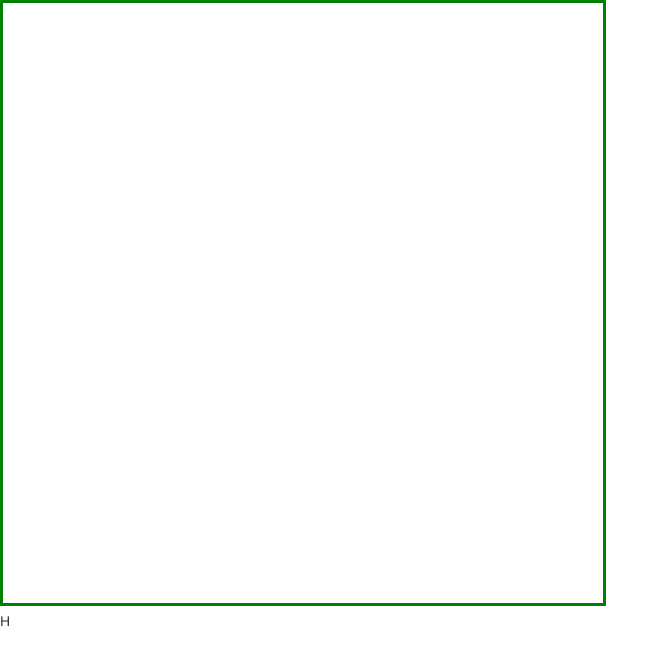
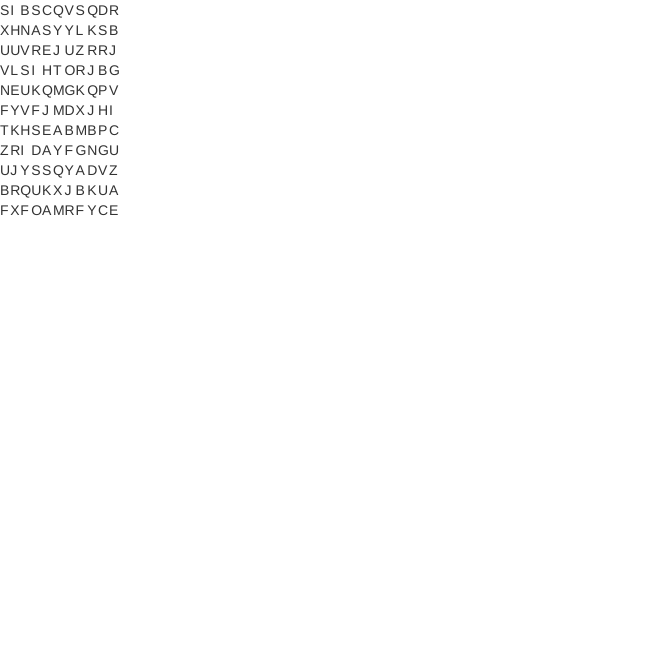
Before and after one commit to Kandianne/simple-word-search, a website: page views/index.html in a window 1280 px wide. Shown: the whole page, without its empty margins (0-669 px from the left). Drawn offline with nearby package versions, Linux system fonts and the light colour scheme.

Commit message:
creating letter grid with js

```diff
--- a/public/javascript/canvasEx.js
+++ b/public/javascript/canvasEx.js
@@ -1,19 +1,26 @@
-function draw(){
-	var canvas = document.getElementById('drawHere')
-	if(canvas.getContext){
-		var ctx = canvas.getContext('2d');
-		//illustration code goes here
-	} else {
-		console.log('not rendering');
-	}
-}
+// function draw(){
+// 	var canvas = document.getElementById('drawHere')
+// 	if(canvas.getContext){
+// 		var ctx = canvas.getContext('2d');
+// 		//illustration code goes here
+// 	} else {
+// 		console.log('not rendering');
+// 	}
+// }
 
-var wordSearch = (function(){
+(function createRowsThenLetterInside(){
+	for (var i = 0; i <= 10; i++){
+		document.getElementById('searchBox').innerHTML += '<tr class="randomLetters"></tr>';
+		writeRandLettersInTable();
+	};
+})();
+
+function writeRandLettersInTable(){
 	//random characters are returned with this
 	var characters = 'ABCDEFGHIJKLMNOPQRSTUVXYZ';
-	var random = parseInt(Math.random()*characters.length);
-	console.log(random);
-	console.log(characters.charAt(random));
-	var letters = characters.charAt(random); //returning letter at the random index number that is generated from random number chosen between 1-27
-	document.getElementById('ws').innerHTML = '<p>'+ letters +'</p>';
-})();
+	for (var i = 0; i <= 10; i++){
+		var random = parseInt(Math.random()*characters.length);
+		var letter = characters.charAt(random); //returning letter at the random index number that is generated from random number chosen between 1-27
+		document.getElementsByClassName('randomLetters')[i].innerHTML += '<td>' + letter + '</td>';
+	}
+};
--- a/views/index.html
+++ b/views/index.html
@@ -7,22 +7,33 @@
 	<link rel="stylesheet" type="text/css" href="/css/bootstrap_theme.min.css">
 	<link rel="stylesheet" type="text/css" href="/css/site.css">
 </head>
-<body onload="draw()">
+<body>
 	<style>
 		canvas {border: 3px solid green; margin:auto;}
 	</style>
 
-	<canvas id="drawHere" width="600" height="600">
-	</canvas>
-	<p id="ws">
+	<!-- <canvas id="drawHere" width="600" height="600">
+</canvas> -->
 
-	</p>
+<table>
+	<tbody id="searchBox">
+		<tr class="randomLetters"></tr>
+		<tr class="randomLetters"></tr>
+		<tr class="randomLetters"></tr>
+		<tr class="randomLetters"></tr>
+		<tr class="randomLetters"></tr>
+		<tr class="randomLetters"></tr>
+		<tr class="randomLetters"></tr>
+		<tr class="randomLetters"></tr>
+		<tr class="randomLetters"></tr>
+		<tr class="randomLetters"></tr>
+		<tr class="randomLetters"></tr>
+	</tbody>
+</table>
 
-	<!-- <button>
-		Testing
-	</button> -->
 
-	<script src="/javascript/canvasEx.js"></script>
-	<script src="/javascript/app.js"></script>
+
+<script src="/javascript/canvasEx.js"></script>
+<script src="/javascript/app.js"></script>
 </body>
 </html>
```
